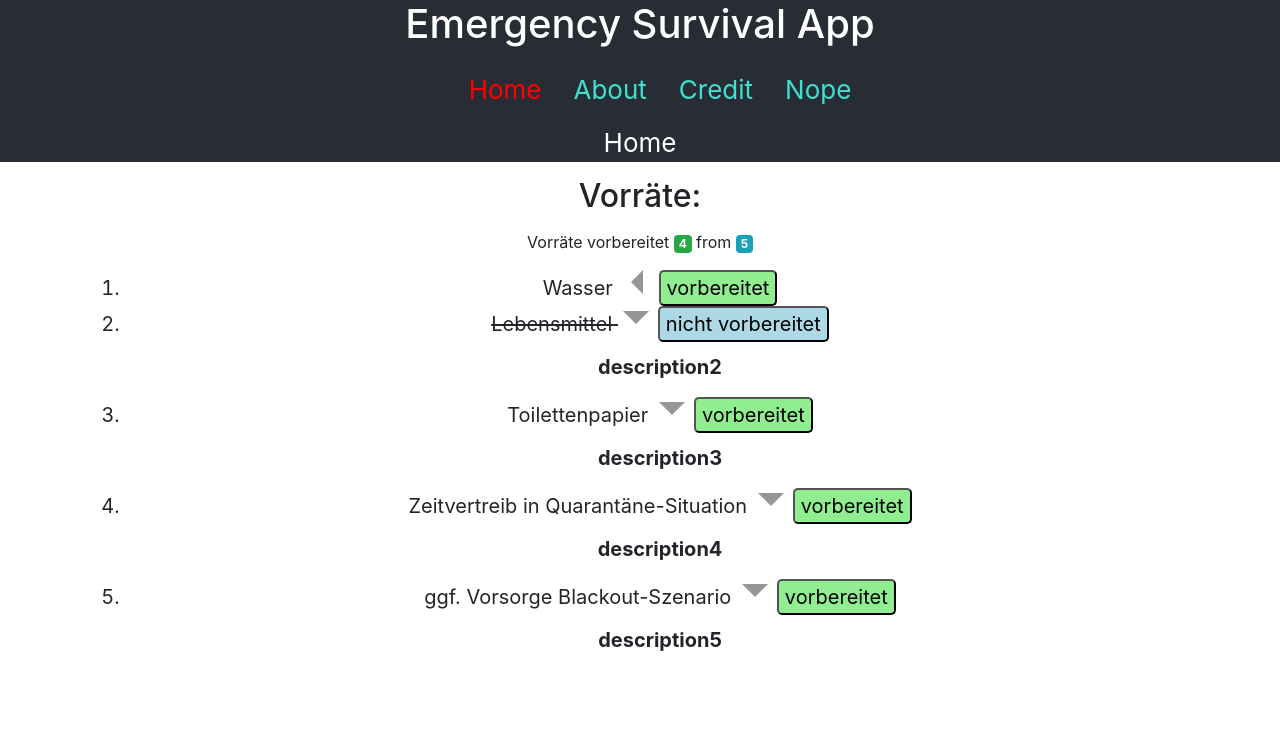
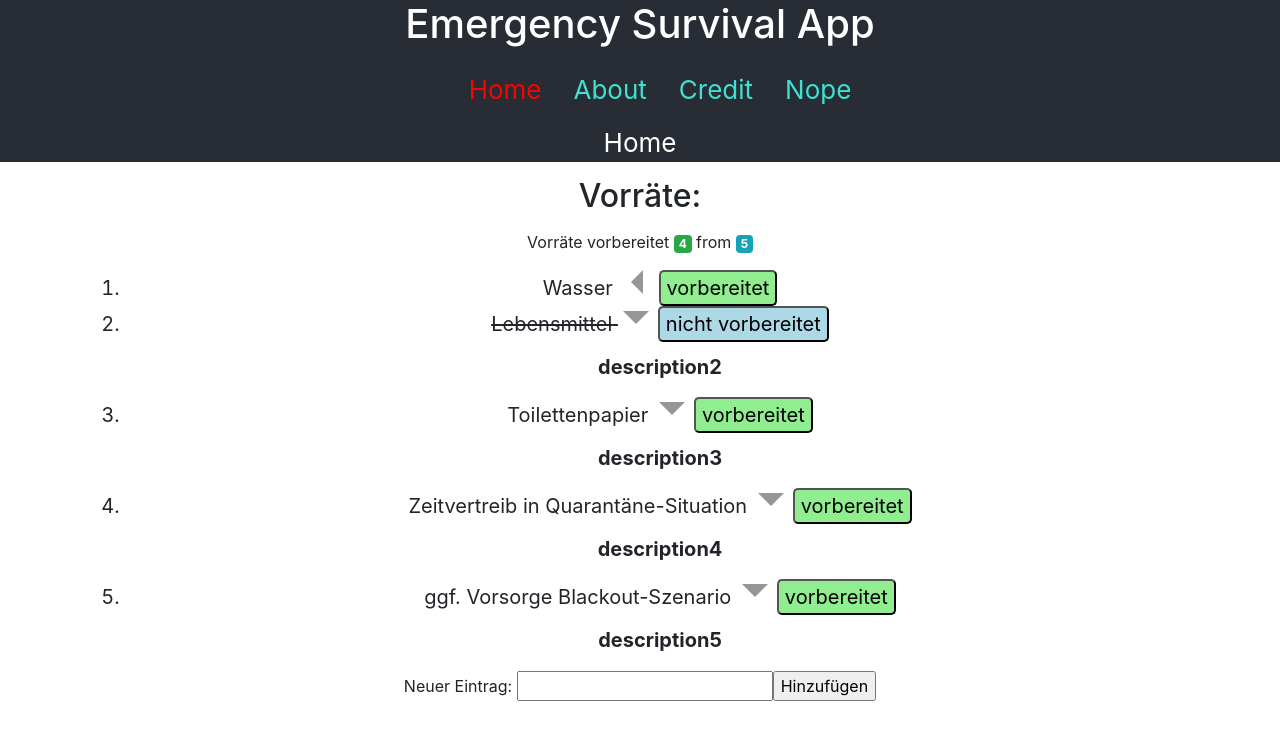
Before and after one commit to Robo22Robo/Emergency_Survival_App, a React (Create React App) app: page / in a window 1280 px wide. Shown: the top 740 px of the page. Built offline with nearby package versions, Linux system fonts and the light colour scheme.

Commit message:
Neuer Eintrag Hinzufügen

```diff
--- a/src/views/Liste.js
+++ b/src/views/Liste.js
@@ -42,7 +42,8 @@ class Liste extends Component {
           erledigt: true,
           show: true
         }
-      ]
+      ],
+      neuerEintrag: ""
     };
   }
 
@@ -74,12 +75,27 @@ class Liste extends Component {
     console.log("Hallo - Ich werde jetzt ungemounted");
   }
 
+  handleChange = event => {
+    this.setState({ neuerEintrag: event.target.value });
+  };
+
+  handlerSubmit = event => {
+    event.preventDefault();
+    const eintrag = {
+      titel: this.state.neuerEintrag,
+      erledigt: false,
+      id: this.state.liste.length + 1
+    };
+    this.setState({ liste: [...this.state.liste, eintrag], neuerEintrag: "" });
+  };
+
   render() {
     return (
       <div>
         <h2>Vorräte:</h2>
 
         <Rechnung number={this.state.liste} />
+
         <ol>
           {this.state.liste.map(daten => (
             <Eintrag
@@ -92,6 +108,18 @@ class Liste extends Component {
             />
           ))}
         </ol>
+
+        <form onSubmit={this.handlerSubmit}>
+          <label>
+            Neuer Eintrag:{" "}
+            <input
+              type="text"
+              value={this.state.neuerEintrag}
+              onChange={this.handleChange}
+            />
+          </label>
+          <input type="submit" value="Hinzufügen" />
+        </form>
       </div>
     );
   }
```
Also changed, not shown: index.html (deleted).
